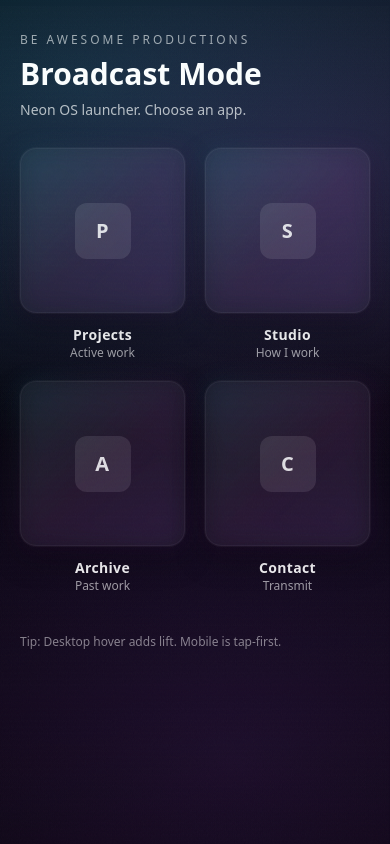
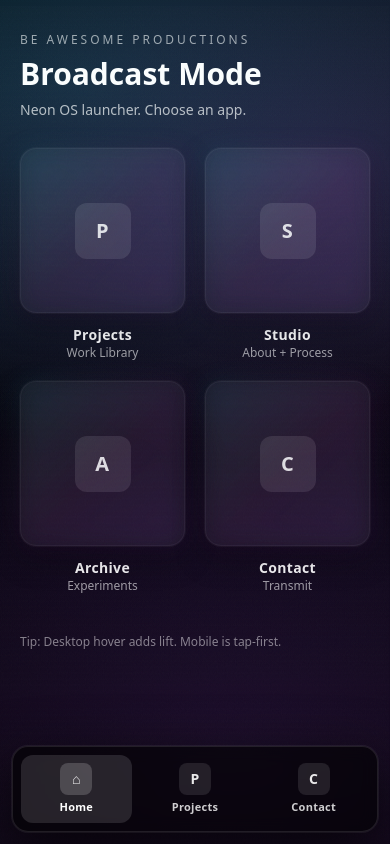
Before and after one commit to TyGosley/broadcast-mode, a Next.js app: page / in a window 390 px wide. Built offline with nearby package versions, Linux system fonts and the light colour scheme.

Commit message:
feat: add mobile mini dock for home, projects, and contact

```diff
--- a/app/globals.css
+++ b/app/globals.css
@@ -117,3 +117,10 @@ body {
     filter: none;
   }
 }
+
+/* Mobile mini-dock breathing room */
+@media (max-width: 767px) {
+  main {
+    padding-bottom: 6.5rem;
+  }
+}
--- a/app/layout.tsx
+++ b/app/layout.tsx
@@ -1,6 +1,7 @@
 import "./globals.css";
 import { Dock } from "../components/Dock";
 import { BroadcastOverlay } from "../components/BroadcastOverlay";
+import { MobileMiniDock } from "../components/MobileMiniDock";
 
 export default function RootLayout({
   children,
@@ -19,6 +20,9 @@ export default function RootLayout({
           </div>
         </div>
 
+        {/* Mobile mini dock */}
+        <MobileMiniDock />
+
         {/* VHS overlay */}
         <BroadcastOverlay enabled allowEasterEgg />
       </body>
--- a/components/LauncherGrid.tsx
+++ b/components/LauncherGrid.tsx
@@ -2,15 +2,12 @@ import { APPS } from "../lib/apps";
 import { AppIcon } from "./AppIcon";
 
 export function LauncherGrid() {
+  const launcherApps = APPS.filter((a) => a.id !== "home");
+
   return (
     <section aria-label="Application Launcher" className="w-full">
-      <div
-        className={[
-          "grid grid-cols-2 gap-5",
-          "md:grid-cols-4 md:gap-6",
-        ].join(" ")}
-      >
-        {APPS.map((app) => (
+      <div className={["grid grid-cols-2 gap-5", "md:grid-cols-4 md:gap-6"].join(" ")}>
+        {launcherApps.map((app) => (
           <AppIcon key={app.id} app={app} />
         ))}
       </div>
--- /dev/null
+++ b/components/MobileHomeButton.tsx
@@ -0,0 +1,24 @@
+import Link from "next/link";
+
+export function MobileHomeButton() {
+  return (
+    <Link
+      href="/"
+      aria-label="Return to Home"
+      className={[
+        "fixed z-50 md:hidden",
+        "right-4 bottom-[calc(1rem+env(safe-area-inset-bottom))]",
+        "flex h-12 w-12 items-center justify-center rounded-full",
+        "border border-white/12 bg-black/60 backdrop-blur",
+        "shadow-[0_0_0_1px_rgba(255,255,255,0.08),0_18px_50px_rgba(0,0,0,0.7)]",
+        "text-white/90",
+        "transition-transform duration-200 active:scale-95",
+        "focus:outline-none focus-visible:ring-2 focus-visible:ring-cyan-300/70",
+      ].join(" ")}
+    >
+      <span className="text-base font-bold" aria-hidden="true">
+        ⌂
+      </span>
+    </Link>
+  );
+}
--- /dev/null
+++ b/components/MobileMiniDock.tsx
@@ -0,0 +1,75 @@
+"use client";
+
+import Link from "next/link";
+import { usePathname } from "next/navigation";
+
+type DockItem = {
+  id: "home" | "projects" | "contact";
+  label: string;
+  href: string;
+  glyph: string; // keep it simple for now
+};
+
+const ITEMS: DockItem[] = [
+  { id: "home", label: "Home", href: "/", glyph: "⌂" },
+  { id: "projects", label: "Projects", href: "/projects", glyph: "P" },
+  { id: "contact", label: "Contact", href: "/contact", glyph: "C" },
+];
+
+export function MobileMiniDock() {
+  const pathname = usePathname();
+
+  return (
+    <nav
+      aria-label="Mobile Dock"
+      className={[
+        "fixed z-50 md:hidden",
+        "left-1/2 -translate-x-1/2",
+        "bottom-[calc(0.75rem+env(safe-area-inset-bottom))]",
+        "w-[min(420px,calc(100%-1.5rem))]",
+      ].join(" ")}
+    >
+      <div className="rounded-2xl border border-white/10 bg-black/60 p-2 backdrop-blur shadow-[0_0_0_1px_rgba(255,255,255,0.06),0_20px_60px_rgba(0,0,0,0.75)]">
+        <ul className="flex items-center justify-between gap-2">
+          {ITEMS.map((item) => {
+            const isActive =
+              pathname === item.href || pathname.startsWith(`${item.href}/`);
+
+            return (
+              <li key={item.id} className="flex-1">
+                <Link
+                  href={item.href}
+                  aria-current={isActive ? "page" : undefined}
+                  className={[
+                    "group flex flex-col items-center justify-center rounded-xl px-3 py-2",
+                    "text-[11px] font-semibold tracking-wide transition",
+                    "focus:outline-none focus-visible:ring-2 focus-visible:ring-cyan-300/70",
+                    isActive
+                      ? "bg-white/12 text-white"
+                      : "text-white/80 hover:bg-white/10 hover:text-white",
+                  ].join(" ")}
+                >
+                  <span
+                    className={[
+                      "mb-1 flex h-8 w-8 items-center justify-center rounded-lg transition",
+                      isActive
+                        ? "bg-white/18"
+                        : "bg-white/10 group-hover:bg-white/15",
+                    ].join(" ")}
+                    aria-hidden="true"
+                  >
+                    <span className="text-sm font-bold text-white/90">
+                      {item.glyph}
+                    </span>
+                  </span>
+
+                  <span>{item.label}</span>
+                </Link>
+              </li>
+            );
+          })}
+        </ul>
+      </div>
+    </nav>
+  );
+}
--- a/lib/apps.ts
+++ b/lib/apps.ts
@@ -1,35 +1,39 @@
-export type AppId = "projects" | "studio" | "archive" | "contact";
-
 export type AppDefinition = {
-  id: AppId;
+  id: string;
   label: string;
-  href: `/${string}` | "/";
   subtitle?: string;
+  href: string;
 };
 
 export const APPS: AppDefinition[] = [
   {
+    id: "home",
+    label: "Home",
+    subtitle: "Launcher",
+    href: "/",
+  },
+  {
     id: "projects",
     label: "Projects",
+    subtitle: "Work Library",
     href: "/projects",
-    subtitle: "Active work",
   },
   {
     id: "studio",
     label: "Studio",
+    subtitle: "About + Process",
     href: "/studio",
-    subtitle: "How I work",
   },
   {
     id: "archive",
     label: "Archive",
+    subtitle: "Experiments",
     href: "/archive",
-    subtitle: "Past work",
   },
   {
     id: "contact",
     label: "Contact",
+    subtitle: "Transmit",
     href: "/contact",
-    subtitle: "Transmit",
   },
 ];
--- a/lib/projects.ts
+++ b/lib/projects.ts
@@ -61,4 +61,5 @@ export const PROJECTS: Project[] = [
     summary:
       "Visual system, typography, palette, and social templates with a neon retro vibe.",
   },
+//   TODO: TFF APP, TF WEB, FULLTIME, CPG COming soon, EFC, In progress, 3D portfolio
 ];
```
